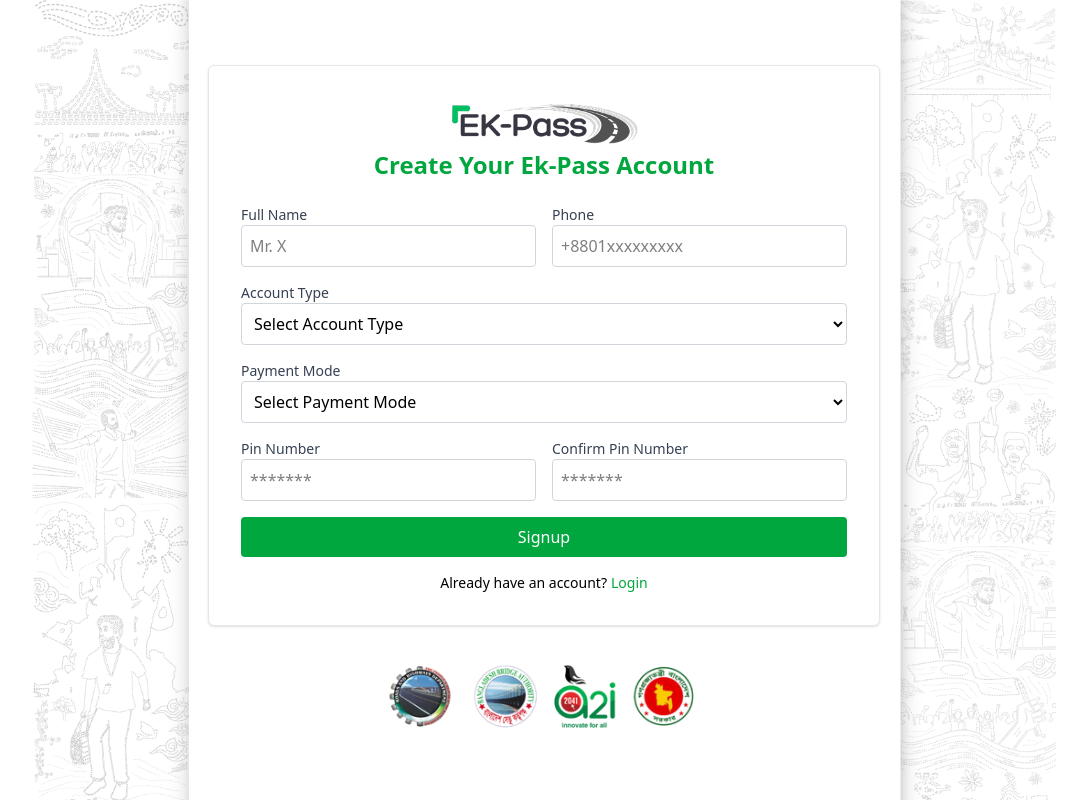
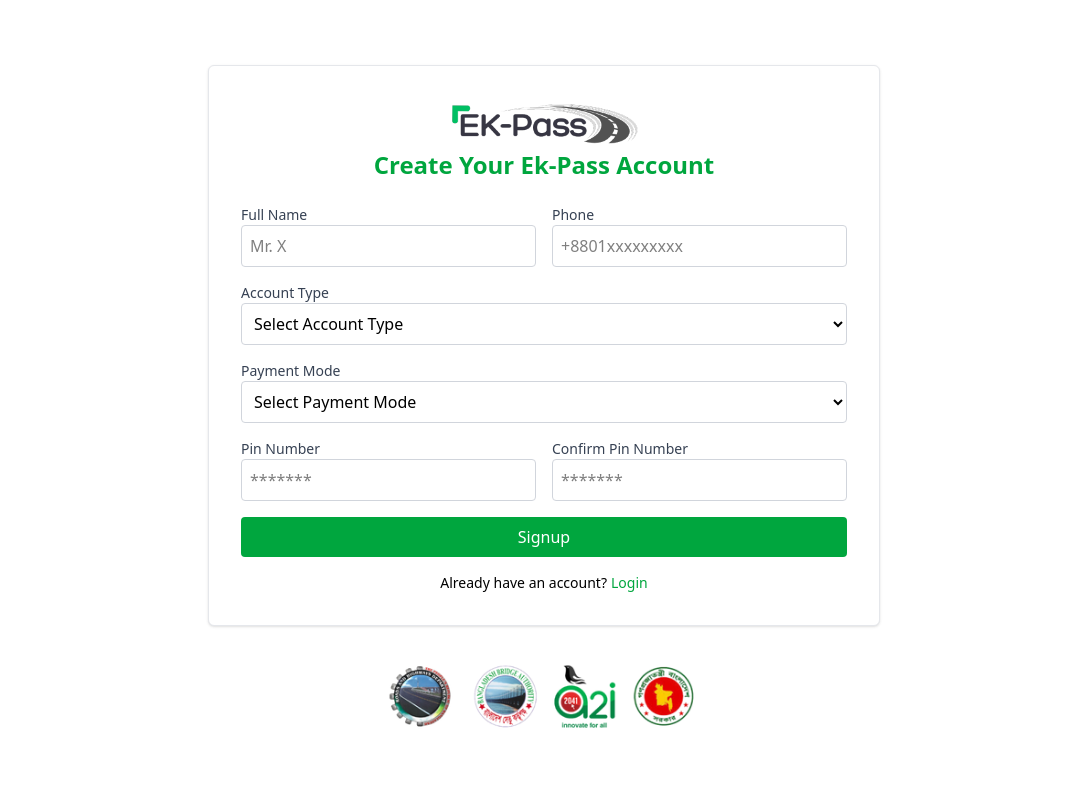
Before and after one commit to antorntech/ekpass-front, a React (Vite) app: page /signup in a window 1280 px wide. Shown: the whole page, without its empty margins (96-1183 px from the left). Built offline with nearby package versions, Linux system fonts and the light colour scheme.

Commit message:
change the background image

```diff
--- a/src/components/Container.jsx
+++ b/src/components/Container.jsx
@@ -5,7 +5,7 @@
     <div className="w-full flex justify-center min-h-screen">
       <div className="w-full md:max-w-[80%] min-h-screen flex justify-center items-start">
         <div className="w-full">
-          <div className="w-full h-screen bg-[url('/assets/bg_main.gif')] bg-no-repeat bg-top bg-cover">
+          <div className="w-full h-screen bg-no-repeat bg-top bg-cover">
             {children}
           </div>
         </div>
--- a/src/pages/auth/Signup.jsx
+++ b/src/pages/auth/Signup.jsx
@@ -1,12 +1,11 @@
 import { useState, useEffect } from "react";
-import { Link, useNavigate } from "react-router-dom";
+import { Link } from "react-router-dom";
 
 const generateCode = () => {
   return Math.floor(10000 + Math.random() * 90000).toString();
 };
 
 const Signup = () => {
-  const navigate = useNavigate();
   const [showVerification, setShowVerification] = useState(false);
   const [verificationCode, setVerificationCode] = useState("");
   const [inputCode, setInputCode] = useState(["", "", "", "", ""]);
```
